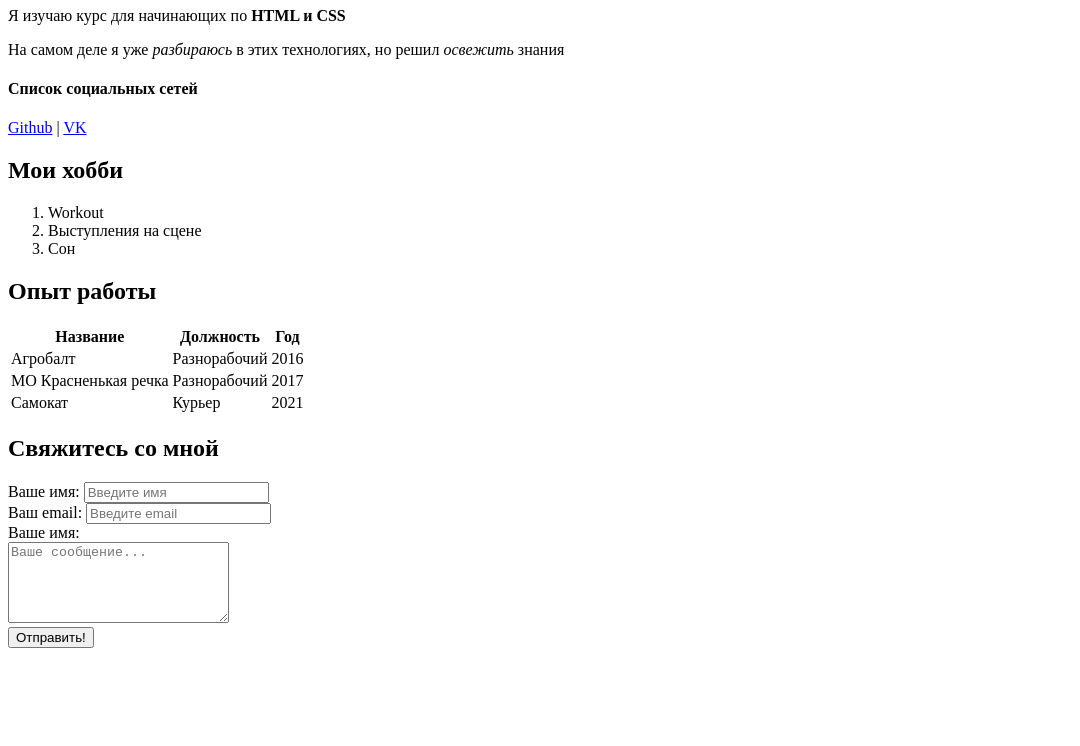
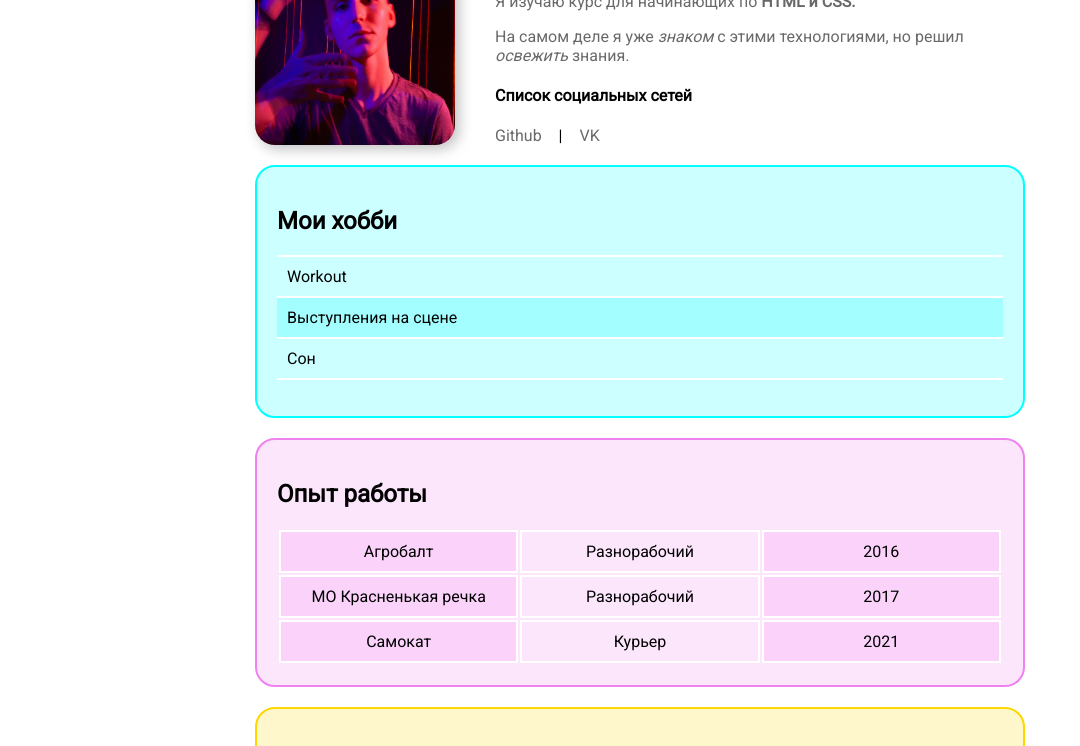
Before and after one commit to nikitakochunov/resume, a plain HTML site: page index.html in a window 1280 px wide. Shown: the part 99-845 px from the top of the page, without its empty margins (0-1080 px from the left). Before the commit the page ends 800 px from the top, so only its background shows below. Drawn offline with Linux system fonts and the light colour scheme.

Commit message:
Add styles

```diff
--- a/index.html
+++ b/index.html
@@ -7,48 +7,56 @@
   <meta name="viewport" content="width=device-width, initial-scale=1.0">
   <meta name="keywords" content="nikita, cv, resume">
   <meta name="description" content="This is my resume!">
+  <link rel="stylesheet" href="./styles.css">
   <title>Nikita Resume</title>
 </head>
 
 <body>
-  <img src="./imgs/Me.jpg" alt="Nikita Kochunov" width="200">
 
+  <div class="container">
+
+    <div class="info">
+      <img src="./Me.jpg" alt="Nikita Kochunov" class="info-img">
+
+      <div class="info-text">
         <h1>Кочунов Никита</h1>
 
         <p>
-    Я изучаю курс для начинающих по <strong>HTML и CSS</strong>
+          Я изучаю курс для начинающих по <span class="bold">HTML и CSS.</span>
         </p>
 
         <p>
-    На самом деле я уже <em>разбираюсь</em> в этих технологиях, но решил <em>освежить</em> знания
+          На самом деле я уже <span class="italic">знаком</span> с этими технологиями, но решил <span
+            class="italic">освежить</span> знания.
         </p>
 
         <h4>Список социальных сетей</h4>
 
-  <a target="_blank" href="https://github.com/nikitakochunov">Github</a>
+        <a class="git" target="_blank" href="https://github.com/nikitakochunov">Github</a>
         |
-  <a target="_blank" href="https://vk.com/nikitakochunov">VK</a>
+        <a class="vk" target="_blank" href="https://vk.com/nikitakochunov">VK</a>
+      </div>
+
+
+    </div>
+
+    <div class="card bg-border-aqua">
 
       <h2>Мои хобби</h2>
 
-  <ol>
+      <ol class="list">
         <li>Workout</li>
         <li>Выступления на сцене</li>
         <li>Сон</li>
       </ol>
 
+    </div>
+
+    <div class="card bg-border-violet">
+
       <h2>Опыт работы</h2>
 
-  <table>
-    <thead>
-
-      <tr>
-        <th>Название</th>
-        <th>Должность</th>
-        <th>Год</th>
-      </tr>
-
-    </thead>
+      <table class="table">
 
         <tbody>
           <tr>
@@ -72,29 +80,39 @@
         </tbody>
       </table>
 
+    </div>
+
+    <div class="card bg-border-gold">
+
+
+
+      <form class="form">
         <h2>Свяжитесь со мной</h2>
 
-  <form>
-
-    <div>
+        <div class="form-row">
+          <div class="form-group">
             <label for="name">Ваше имя:</label>
             <input type="text" id="name" placeholder="Введите имя">
           </div>
 
-    <div>
+          <div class="form-group">
             <label for="email">Ваш email:</label>
             <input type="email" id="email" placeholder="Введите email">
           </div>
+        </div>
 
-    <div>
+        <div class="form-group">
           <label for="message">Ваше имя:</label>
-      <br>
           <textarea id="message" cols="25" rows="5" placeholder="Ваше сообщение..."></textarea>
         </div>
 
-    <button type="submit">Отправить!</button>
+        <button class="btn" type="submit">Отправить!</button>
 
       </form>
+
+    </div>
+
+  </div>
 
 </body>
 
--- /dev/null
+++ b/styles.css
@@ -0,0 +1,224 @@
+@import url('https://fonts.googleapis.com/css2?family=Roboto&display=swap');
+
+:root {
+  --radius: 20px;
+}
+
+* {
+  box-sizing: border-box;
+}
+
+body {
+  font-family: 'Roboto', sans-serif;
+  font-size: 16px;
+  color: #000000;
+  background: #fff;
+  margin: 0;
+}
+
+.container {
+  max-width: 800px;
+  margin: 0 auto;
+  padding: 10px 15px 0 15px;
+}
+
+.info {
+  display: flex;
+}
+
+.info-img {
+  width: 200px;
+  box-shadow: 4px 4px 14px rgba(0, 0, 0, 0.25);
+  border-radius: var(--radius);
+  margin-right: 40px;
+
+}
+
+@media (max-width: 650px) {
+  .info {
+    display: block;
+  }
+
+  .info-img {
+    display: block;
+    margin: auto;
+  }
+
+  .info-text {
+    text-align: center;
+  }
+}
+
+.info-text p,
+.info-text a {
+  color: #696969;
+}
+
+.info-text a {
+  text-decoration: none;
+  transition: background .2s;
+  padding: 5px;
+  margin: 0 -5px 0 -5px;
+  border-radius: var(--radius);
+}
+
+.info-text a.git {
+  margin-right: 8px;
+}
+
+.info-text a.vk {
+  margin-left: 8px;
+}
+
+.info-text a:hover {
+  background: rgba(80, 80, 80, .2);
+  color: inherit;
+}
+
+.info-text a:active {
+  background: rgba(80, 80, 80, .5);
+}
+
+.bold {
+  font-weight: bold;
+}
+
+.italic {
+  font-style: italic;
+}
+
+.info,
+.card {
+  margin-bottom: 20px;
+}
+
+.card {
+  padding: 20px;
+  border-radius: var(--radius);
+  border-width: 2px;
+  border-style: solid;
+  transition: box-shadow .2s;
+}
+
+.bg-border-aqua {
+  background: rgba(0, 255, 255, .2);
+  border-color: aqua;
+}
+
+.bg-border-violet {
+  background: rgba(238, 130, 238, .2);
+  border-color: violet;
+}
+
+.bg-border-gold {
+  background: rgba(255, 215, 0, .2);
+  border-color: gold;
+}
+
+.btn {
+  border: none;
+  border-radius: 10px;
+  padding: 20px;
+  background: rgba(255, 215, 0, .5);
+  cursor: pointer;
+  font-weight: bold;
+  font-family: inherit;
+  letter-spacing: 1px;
+  transition: all .2s;
+  margin-top: 10px;
+}
+
+.btn:hover {
+  background: rgba(255, 215, 0, 1);
+  color: #fff;
+}
+
+.table {
+  width: 100%;
+}
+
+.table td {
+  width: 33.333%;
+  text-align: center;
+  padding-bottom: 10px;
+  padding-top: 10px;
+
+  border: 2px solid #fff;
+}
+
+.table td:nth-child(odd) {
+  background-color: rgba(238, 130, 238, .2);
+}
+
+.list {
+  list-style: none;
+  padding: 0;
+}
+
+.list li {
+  padding: 10px;
+  border-bottom: 2px solid #fff;
+}
+
+.list li:nth-child(even) {
+  background-color: rgba(0, 255, 255, .2);
+}
+
+.list li:first-child {
+  border-top: 2px solid #fff;
+}
+
+.form h2 {
+  text-align: center;
+}
+
+.form-row {
+  margin-bottom: 10px;
+  display: flex;
+}
+
+.form-row .form-group {
+  margin-right: 20px;
+  width: 50%;
+  /* display: inline-block; */
+  /* width: calc(50% - 20px); */
+}
+
+.form-row .form-group:last-child {
+  margin-right: 0;
+}
+
+@media (max-width: 650px) {
+  .form-row {
+    display: block;
+  }
+
+  .form-row .form-group {
+    margin-right: 0;
+    width: 100%;
+  }
+
+  .form-row .form-group:first-child {
+    margin-bottom: 20px;
+  }
+}
+
+.form-group label {
+  display: block;
+  font-size: 14px;
+  color: #86898f;
+}
+
+.form-group input,
+.form-group textarea {
+  width: 100%;
+  box-sizing: border-box;
+  border: none;
+  background: transparent;
+  border-bottom: 1px solid #ccc;
+  color: #000;
+  padding: 15px 0 10px;
+  outline: none;
+  font-family: inherit;
+  resize: none;
+}
```
Lines whose indentation alone changed are shown as unchanged.
